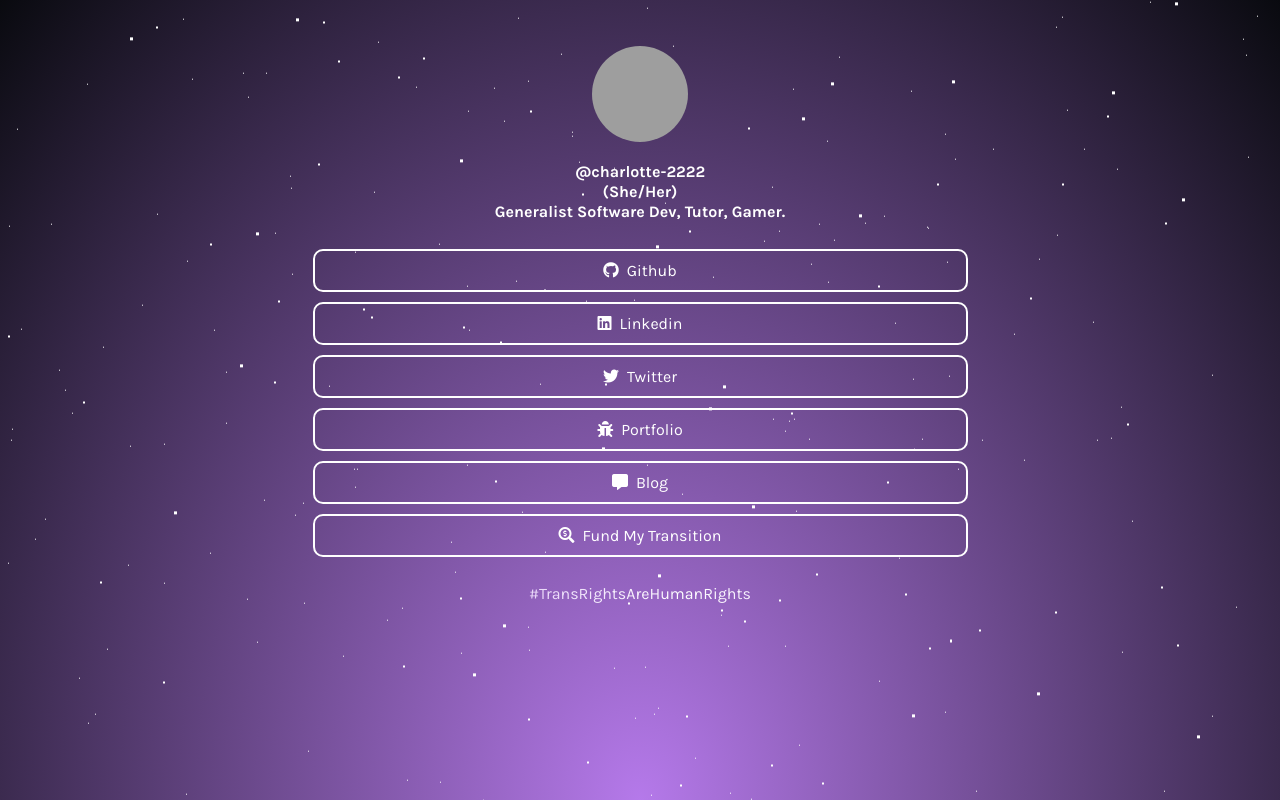
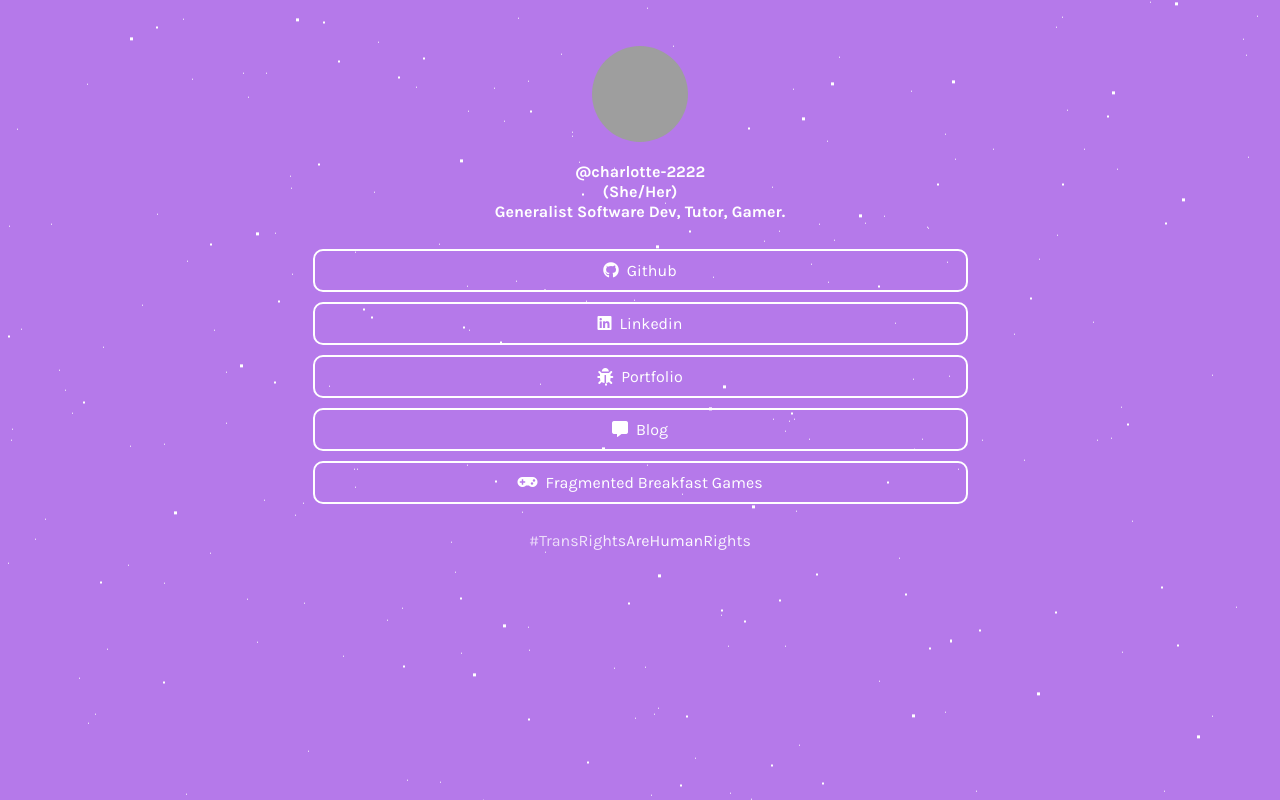
Before and after one commit to charlotte-2222/links, a plain HTML site: page index.html in a window 1280 px wide. Drawn offline with Linux system fonts and the light colour scheme; grey boxes are pictures that could not be loaded.

Commit message:
removed twitter, gfm, added Game Org

```diff
--- a/index.html
+++ b/index.html
@@ -58,17 +58,14 @@ https://github.com/johnggli/linktree
   <a class="link" href="https://www.linkedin.com/in/charlotte-childers/" target="_blank">
     <i class="fab fa-linkedin">&nbsp;&nbsp;</i>Linkedin
   </a>
-  <a class="link" href="https://twitter.com/@Charlotte_cjc" target="_blank">
-    <i class="fab fa-twitter">&nbsp;&nbsp;</i>Twitter
-  </a>
   <a class="link" href="https://charlotte-2222.github.io/char-site/" target="_blank">
     <i class="fas fa-bug">&nbsp;&nbsp;</i>Portfolio
   </a>
   <a class="link" href="https://charlotte-2222.github.io/" target="_blank">
     <i class="fas fa-comment-alt">&nbsp;&nbsp;</i>Blog
   </a>
-  <a class="link" href="https://www.gofundme.com/manage/w6za7x" target="_blank">
-    <i class="fas fa-search-dollar">&nbsp;&nbsp;</i>Fund My Transition
+  <a class="link" href="https://github.com/Fragmented-Breakfast-Games" target="_blank">
+    <i class="fas fa-gamepad">&nbsp;&nbsp;</i>Fragmented Breakfast Games
   </a>
 </div>
 
--- a/style.css
+++ b/style.css
@@ -2,7 +2,7 @@
 
 :root {
     --bgColor: #b579ea;
-    --bgColor2: #090a0f;
+    --bgColor2: #b579ea;
     --accentColor: #FFF;
     --font: 'Karla', sans-serif;
     --delay: .3s;
```
